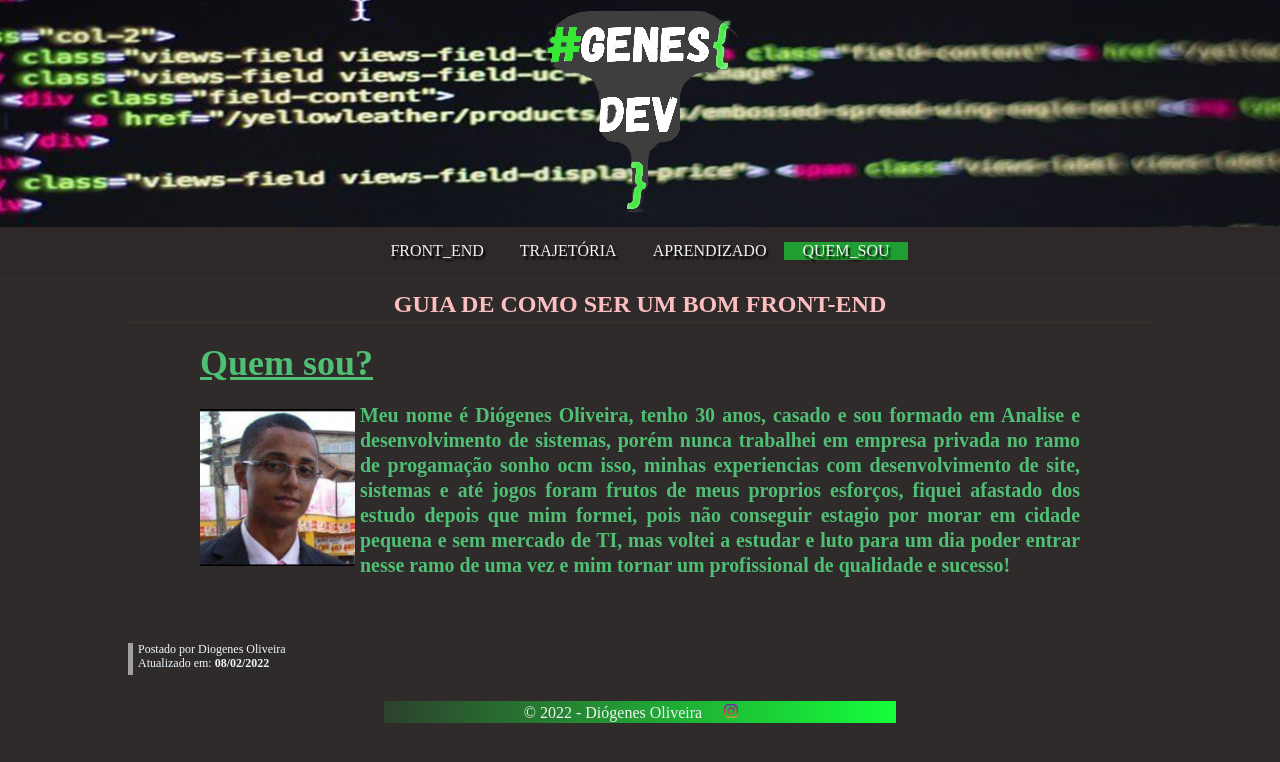
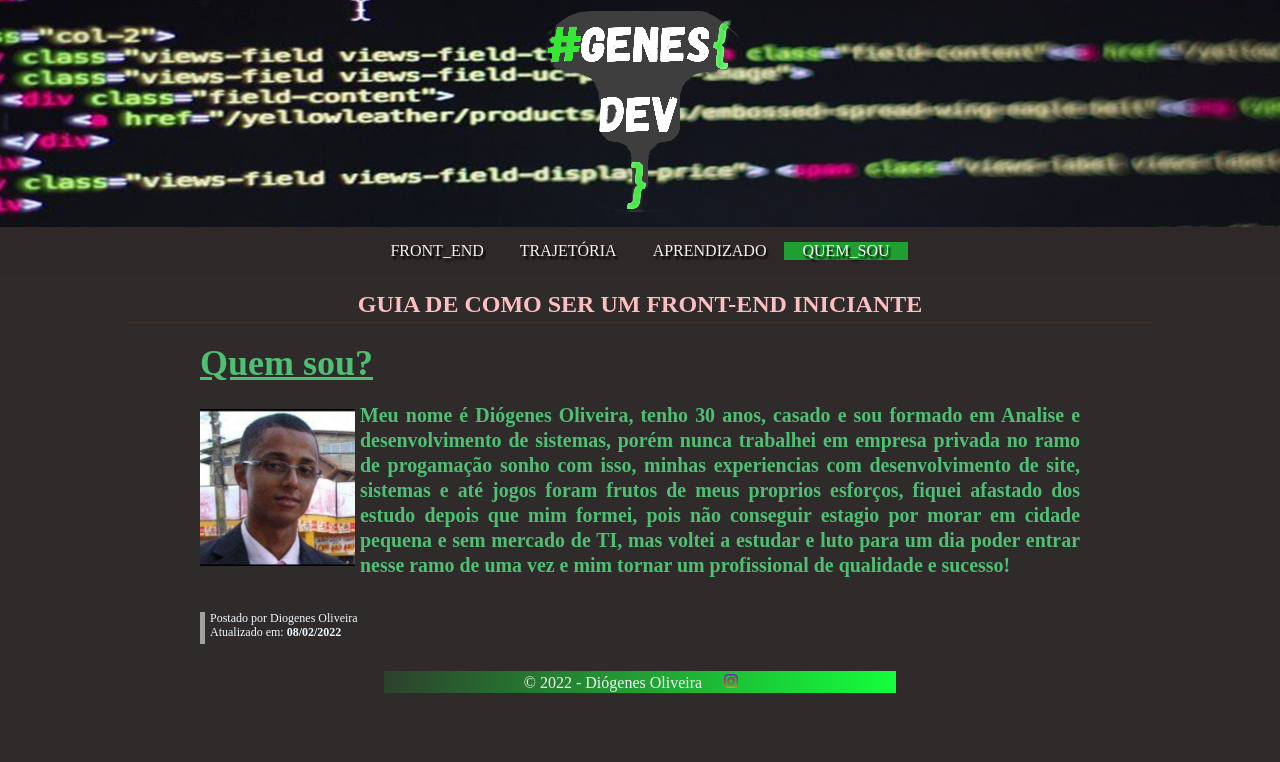
Before and after one commit to DiogenesDv/My-site, a plain HTML site: page quemsou.html in a window 1280 px wide. Drawn offline with Linux system fonts and the light colour scheme.

Commit message:
Update quemsou.html

```diff
--- a/quemsou.html
+++ b/quemsou.html
@@ -26,20 +26,17 @@
     <article><!--Para Todo Conteudo Principal-->
         <section><!--Para Dividir Conteudos Principais-->
             <div><!--Conteúdo 0-->
-                <h1>Guia de Como ser um Bom front-end</h1>
+                <h1>Guia de Como ser um front-end Iniciante</h1>
                 <!--<span class="postado">Postado por Diogenes Oliveira</span>-->
             </div>
 
+            <div class="containerFlex">
                 <div class="postagem"><!--Conteúdo 1-->
                     <h2 class="titulo">Quem sou?</h2>
 
-                <img class="imagemEu" src="imagens/eu.png">
+                    <img class="imagemEu" src="imagens/eu.png"><!--DEIXEI A IMGEM AQUI PARA O TEXTO FICAR COLADO A ELA-->
 
-                <p><h5  class="conteudo">Meu nome é Diógenes Oliveira, tenho 30 anos, casado e sou formado em Analise e desenvolvimento de sistemas, porém nunca trabalhei em empresa privada no ramo de progamação sonho ocm isso, minhas experiencias com desenvolvimento de site, sistemas e até jogos foram frutos de meus proprios esforços, fiquei afastado dos estudo depois que mim formei, pois não conseguir estagio por morar em cidade pequena e sem mercado de TI, mas voltei a estudar e luto para um dia poder entrar nesse ramo de uma vez e mim tornar um profissional de qualidade e sucesso! </h5></p>
-
-                <!--<span class="postado">Postado por Diogenes Oliveira</span>-->
-            </div>
-
+                    <p><h5  class="conteudo">Meu nome é Diógenes Oliveira, tenho 30 anos, casado e sou formado em Analise e desenvolvimento de sistemas, porém nunca trabalhei em empresa privada no ramo de progamação sonho com isso, minhas experiencias com desenvolvimento de site, sistemas e até jogos foram frutos de meus proprios esforços, fiquei afastado dos estudo depois que mim formei, pois não conseguir estagio por morar em cidade pequena e sem mercado de TI, mas voltei a estudar e luto para um dia poder entrar nesse ramo de uma vez e mim tornar um profissional de qualidade e sucesso! </h5></p>
 
                     <div>
                         <span class="data_postado">
@@ -48,8 +45,11 @@
                         <time><strong>08/02/2022</strong></time>
                         </span>
                         <span class="data-postagem"></span><!--Linha-->
+                    </div>
+                    <!--<span class="postado">Postado por Diogenes Oliveira</span>-->
+                </div>
+            </div>
 
-            </div>
         </section>
 
     </article>
```
Lines whose indentation alone changed are shown as unchanged.
